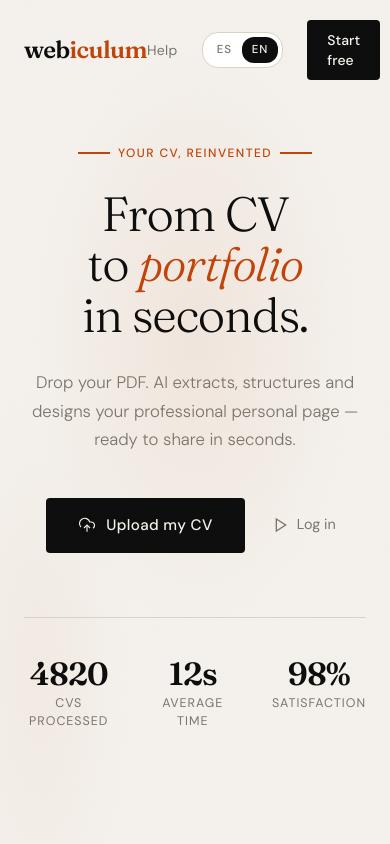
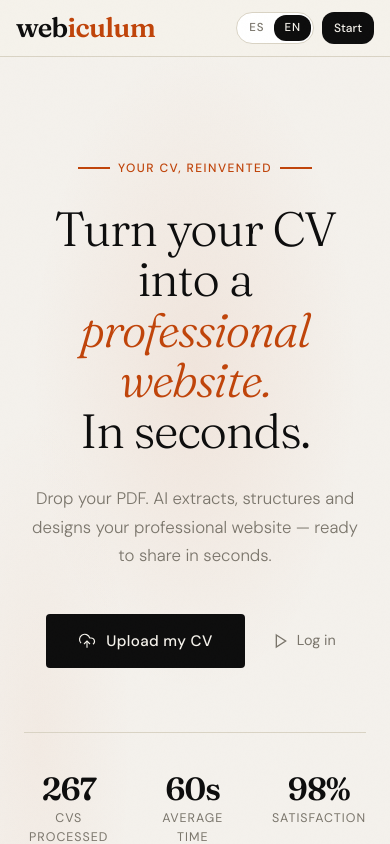
Before and after one commit to sergiofer777/CVFolio, a Next.js app: page / in a window 390 px wide. Shown: the top 844 px of the page. Built offline with nearby package versions, Linux system fonts and the light colour scheme; no server answers.

Commit message:
Refine landing copy and update help guidance

```diff
--- a/app/ayuda/page.tsx
+++ b/app/ayuda/page.tsx
@@ -31,7 +31,7 @@ const HELP_FAQS = [
   {
     question: "¿Puedo editar la web después de generarla?",
     answer:
-      "Sí. Desde el dashboard puedes seleccionar tu portfolio, cambiar plantilla, ajustar el subdominio y, en planes compatibles, iterar cambios mediante el chat.",
+      "Sí, pero no con el plan gratuito. Solo con Studio puedes iterar cambios usando el chat de IA desde el dashboard, y solo con un plan de pago (Pro o Studio) puedes personalizar el subdominio vinculado a tu web dentro de Webiculum.",
   },
   {
     question: "¿Qué diferencia hay entre la vista previa y la publicación?",
@@ -74,7 +74,7 @@ const HELP_FAQS_EN = [
   {
     question: "Can I edit the site after it is generated?",
     answer:
-      "Yes. From the dashboard you can select your portfolio, change template, adjust the subdomain and, on compatible plans, refine it through chat iterations.",
+      "Yes, but not on the free plan. Only Studio lets you refine the site through the AI chat from the dashboard, and only a paid plan (Pro or Studio) lets you customize the subdomain linked to your site inside Webiculum.",
   },
   {
     question: "What is the difference between preview and publishing?",
--- a/app/page.tsx
+++ b/app/page.tsx
@@ -202,8 +202,8 @@ export default function LandingPage() {
     return () => window.removeEventListener("scroll", onScroll);
   }, []);
 
-  const counter1 = useCounter(4820, "");
-  const counter2 = useCounter(12, "s", 800);
+  const counter1 = useCounter(267, "");
+  const counter2 = useCounter(60, "s", 800);
   const counter3 = useCounter(98, "%");
   const templatePreviewCopy = isEn ? TEMPLATE_PREVIEW_COPY_EN : TEMPLATE_PREVIEW_COPY_ES;
   const freeFeatures = isEn ? FREE_FEATURES_EN : FREE_FEATURES_ES;
@@ -216,19 +216,19 @@ export default function LandingPage() {
 
       {/* ─── NAV ─── */}
       <nav
-        className={`fixed top-0 left-0 right-0 z-50 flex items-center justify-between px-6 md:px-12 py-5 transition-all duration-500 ${
+        className={`fixed top-0 left-0 right-0 z-50 flex items-center justify-between gap-3 px-4 py-3 sm:px-6 md:px-12 md:py-5 transition-all duration-500 bg-[rgba(245,242,235,0.96)] backdrop-blur-xl border-b border-[var(--sand)] ${
           navScrolled
-            ? "bg-[rgba(245,242,235,0.85)] backdrop-blur-xl border-b border-[var(--sand)]"
-            : "bg-transparent"
+            ? "md:bg-[rgba(245,242,235,0.85)] md:backdrop-blur-xl md:border-b md:border-[var(--sand)]"
+            : "md:bg-transparent md:backdrop-blur-0 md:border-b md:border-transparent"
         }`}
       >
         <Link
           href="/"
-          className="font-display text-2xl font-semibold text-[var(--ink)] tracking-tight no-underline"
+          className="shrink-0 font-display text-[1.7rem] font-semibold leading-none text-[var(--ink)] tracking-tight no-underline sm:text-2xl"
         >
           web<span className="text-[var(--rust)]">iculum</span>
         </Link>
-        <div className="flex items-center gap-6 md:gap-9">
+        <div className="ml-auto flex min-w-0 items-center gap-2 sm:gap-3 md:gap-6">
           <a
             href="#how"
             className="hidden md:inline text-sm text-[var(--muted-color)] hover:text-[var(--ink)] transition-colors tracking-wide no-underline"
@@ -249,22 +249,26 @@ export default function LandingPage() {
           </a>
           <Link
             href="/ayuda"
-            className="inline text-sm text-[var(--muted-color)] hover:text-[var(--ink)] transition-colors tracking-wide no-underline"
+            className="hidden md:inline text-sm text-[var(--muted-color)] hover:text-[var(--ink)] transition-colors tracking-wide no-underline"
           >
             {isEn ? "Help" : "Ayuda"}
           </Link>
-          <LocaleToggle locale={locale} />
+          <LocaleToggle
+            locale={locale}
+            className="inline-flex shrink-0 items-center rounded-2xl border border-[var(--sand)] bg-white p-0.5 sm:p-1"
+          />
           <Link
             href="/signup"
-            className="bg-[var(--ink)] text-[var(--paper)] px-5 py-2.5 rounded text-sm font-medium hover:bg-[var(--rust)] hover:text-white transition-colors no-underline"
+            className="inline-flex shrink-0 items-center rounded-xl bg-[var(--ink)] px-3 py-2 text-xs font-medium text-[var(--paper)] transition-colors hover:bg-[var(--rust)] hover:text-white no-underline sm:rounded sm:px-5 sm:py-2.5 sm:text-sm"
           >
-            {isEn ? "Start free" : "Empezar gratis"}
+            <span className="sm:hidden">{isEn ? "Start" : "Empieza"}</span>
+            <span className="hidden sm:inline">{isEn ? "Start free" : "Empezar gratis"}</span>
           </Link>
         </div>
       </nav>
 
       {/* ─── HERO ─── */}
-      <section className="min-h-screen flex flex-col items-center justify-center px-6 md:px-12 pt-28 pb-20 relative overflow-hidden text-center">
+      <section className="min-h-screen flex flex-col items-center justify-center px-6 md:px-12 pt-40 sm:pt-36 md:pt-28 pb-20 relative overflow-hidden text-center">
         <div className="absolute inset-0 pointer-events-none">
           <div className="absolute inset-0 bg-[radial-gradient(ellipse_60%_50%_at_50%_40%,rgba(192,68,10,0.07)_0%,transparent_70%)]" />
           <div className="absolute inset-0 bg-[radial-gradient(ellipse_40%_60%_at_10%_80%,rgba(192,68,10,0.04)_0%,transparent_60%)]" />
@@ -278,25 +282,19 @@ export default function LandingPage() {
           </div>
 
           <h1 className="font-display text-[clamp(3rem,5.5vw,5.5rem)] font-light leading-[1.05] tracking-tight text-[var(--ink)] mb-7 animate-fade-up delay-1">
-            {isEn ? "From CV" : "De currículum"}
+            {isEn ? "Turn your CV into a" : "Convierte tu CV en una"}
             <span className="block">
-              {isEn ? (
-                <>
-                  to <em className="italic text-[var(--rust)]">portfolio</em>
-                </>
-              ) : (
-                <>
-                  a <em className="italic text-[var(--rust)]">portafolio</em>
-                </>
-              )}
+              <em className="italic text-[var(--rust)]">
+                {isEn ? "professional website." : "web profesional."}
+              </em>
             </span>
-            <span className="block">{isEn ? "in seconds." : "en segundos."}</span>
+            <span className="block">{isEn ? "In seconds." : "En segundos."}</span>
           </h1>
 
           <p className="text-[1.05rem] leading-[1.7] text-[var(--muted-color)] max-w-[480px] mx-auto mb-11 font-light animate-fade-up delay-2">
             {isEn
-              ? "Drop your PDF. AI extracts, structures and designs your professional personal page — ready to share in seconds."
-              : "Arrastra tu PDF. La IA extrae, estructura y diseña tu página personal profesional — lista para compartir en segundos."}
+              ? "Drop your PDF. AI extracts, structures and designs your professional website — ready to share in seconds."
+              : "Arrastra tu PDF. La IA extrae, estructura y diseña tu web profesional — lista para compartir en segundos."}
           </p>
 
           <div className="flex items-center justify-center gap-5 flex-wrap animate-fade-up delay-3">
@@ -590,10 +588,10 @@ export default function LandingPage() {
               {isEn ? "Pro plan" : "Plan Pro"}
             </div>
             <div className="font-display text-[3rem] font-light tracking-tighter leading-none mb-1.5 text-[var(--paper)]">
-              €9,99
+              9,99 €
             </div>
             <div className="text-[0.82rem] text-[var(--sand)] font-light mb-8">
-              {isEn ? "one-time / site" : "pago único / web"}
+              {isEn ? "per year" : "al año"}
             </div>
             <ul className="flex flex-col gap-3.5 mb-9 list-none p-0">
               {proFeatures.map((f) => (
@@ -620,10 +618,10 @@ export default function LandingPage() {
               {isEn ? "Studio plan" : "Plan Studio"}
             </div>
             <div className="font-display text-[3rem] font-light tracking-tighter leading-none mb-1.5 text-[var(--ink)]">
-              €25
+              24,99 €
             </div>
             <div className="text-[0.82rem] text-[var(--muted-color)] font-light mb-8">
-              {isEn ? "/ year" : "/ año"}
+              {isEn ? "per year" : "al año"}
             </div>
             <ul className="flex flex-col gap-3.5 mb-9 list-none p-0">
               {studioFeatures.map((f) => (
@@ -652,9 +650,12 @@ export default function LandingPage() {
         <h2 className="font-display text-[clamp(2.5rem,4.5vw,4.5rem)] font-light tracking-tighter text-[var(--ink)] leading-[1.1] mb-5 max-w-[700px] mx-auto">
           {isEn ? "Could your next role" : "¿Tu próximo empleo"}
           <br />
-          {isEn ? "start with a" : "empieza con un"}
+          {isEn ? "start with a" : "empieza con una"}
           <br />
-          <em className="italic text-[var(--rust)]">{isEn ? "strong portfolio" : "buen portafolio"}</em>?
+          <em className="italic text-[var(--rust)]">
+            {isEn ? "professional website" : "web profesional"}
+          </em>
+          ?
         </h2>
         <p className="text-base text-[var(--muted-color)] mb-11 font-light">
           {isEn
@@ -666,7 +667,7 @@ export default function LandingPage() {
           className="inline-flex items-center gap-2.5 bg-[var(--ink)] text-[var(--paper)] px-10 py-[18px] rounded text-base font-medium hover:bg-[var(--rust)] hover:-translate-y-0.5 transition-all no-underline"
         >
           <UploadCloudIcon className="w-5 h-5" />
-          {isEn ? "Create my portfolio — It’s free" : "Crear mi portafolio — Es gratis"}
+          {isEn ? "Create my website — It’s free" : "Crear mi web profesional — Es gratis"}
         </Link>
       </section>
 
```
